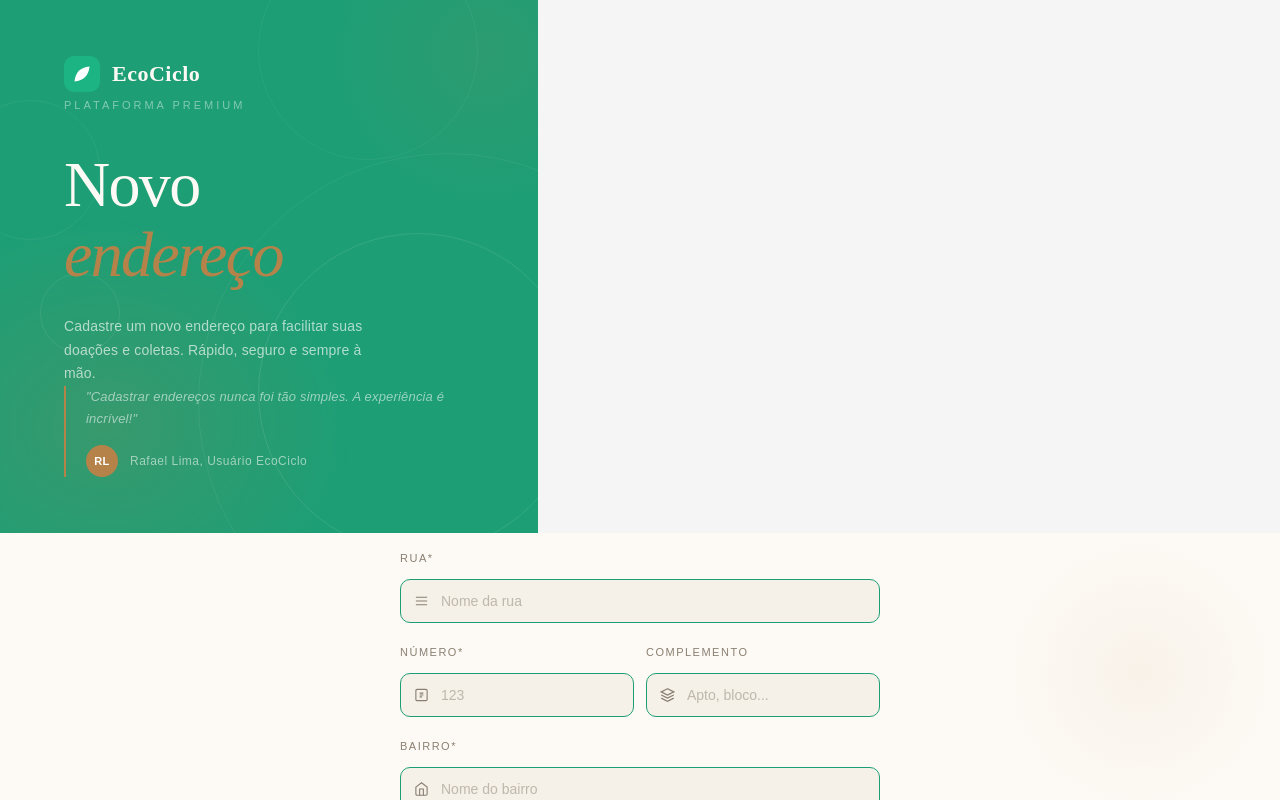
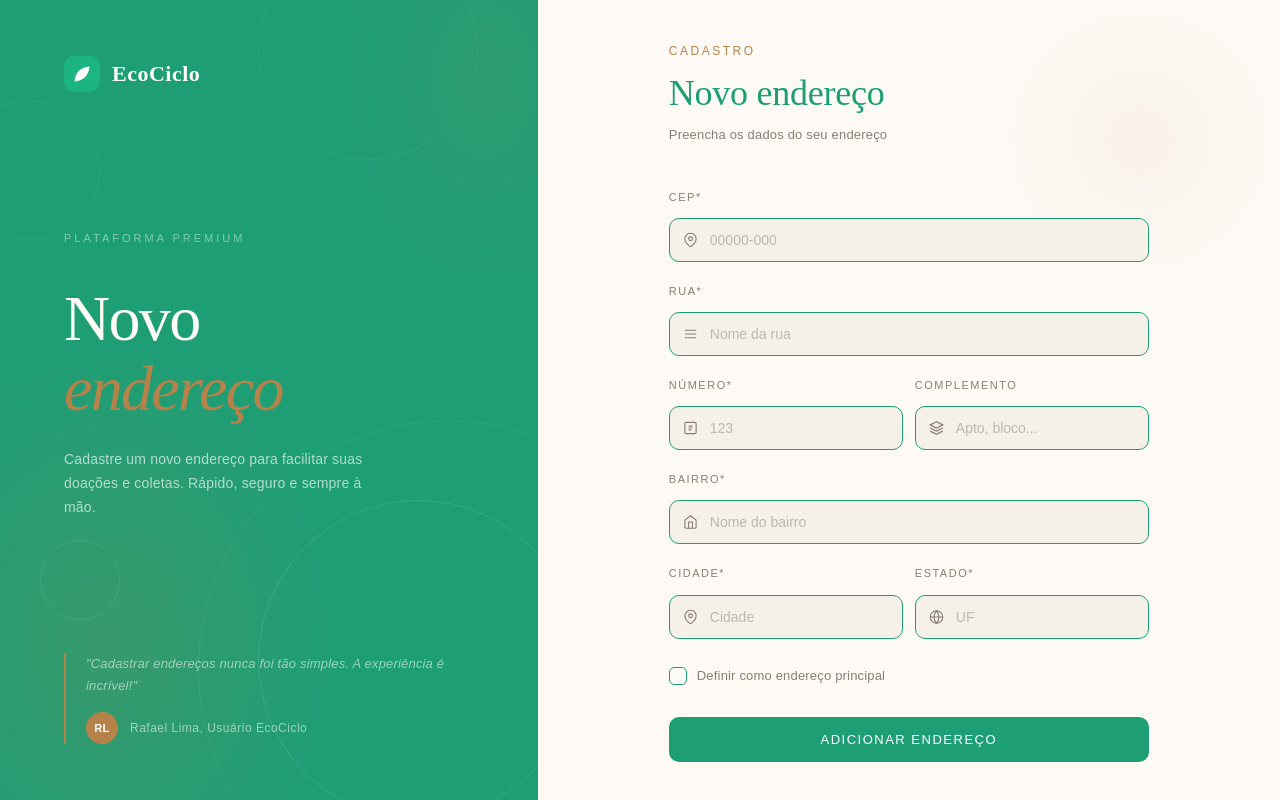
Before and after one commit to Rodrigo-Dourad0/EcoCiclo-FrontEnd, a React (Vite) app in the folder ecociclo/: page /novo-endereco in a window 1280 px wide. Built offline with nearby package versions, Linux system fonts and the light colour scheme.

Commit message:
fix: corrige layout quebrado da tela de novo endereço

```diff
--- a/ecociclo/src/modules/profile/pages/NovoEndereco.jsx
+++ b/ecociclo/src/modules/profile/pages/NovoEndereco.jsx
@@ -15,7 +15,7 @@ function NovoEndereco() {
   } = useNovoEndereco();
 
   return (
-    <>
+    <div className="novo-endereco-wrapper">
       {/* LEFT */}
       <div className="panel-left">
         <div className="deco-ring r1"></div>
@@ -236,7 +236,7 @@ function NovoEndereco() {
           </button>
         </div>
       </div>
-    </>
+    </div>
   );
 }
 
--- a/ecociclo/src/modules/profile/styles/NovoEndereco.css
+++ b/ecociclo/src/modules/profile/styles/NovoEndereco.css
@@ -599,3 +599,10 @@ input.input-erro {
     transform: none;
   }
 }
+
+.novo-endereco-wrapper {
+  display: flex;
+  min-height: 100vh;
+  width: 100%;
+  overflow-y: auto;
+}
```
